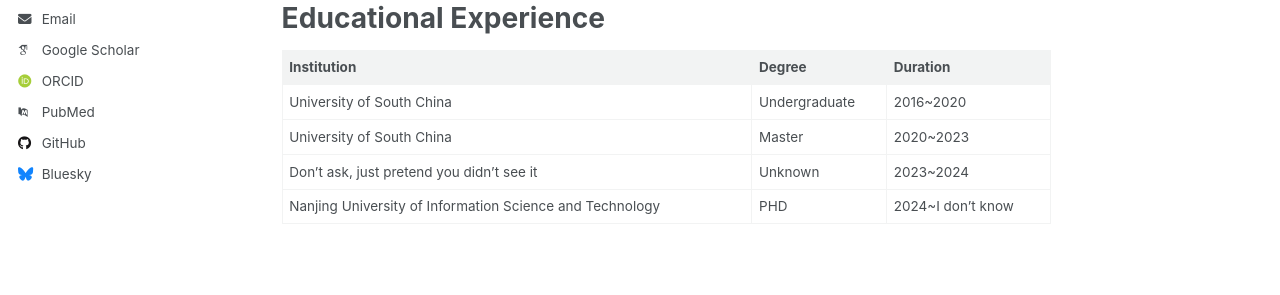
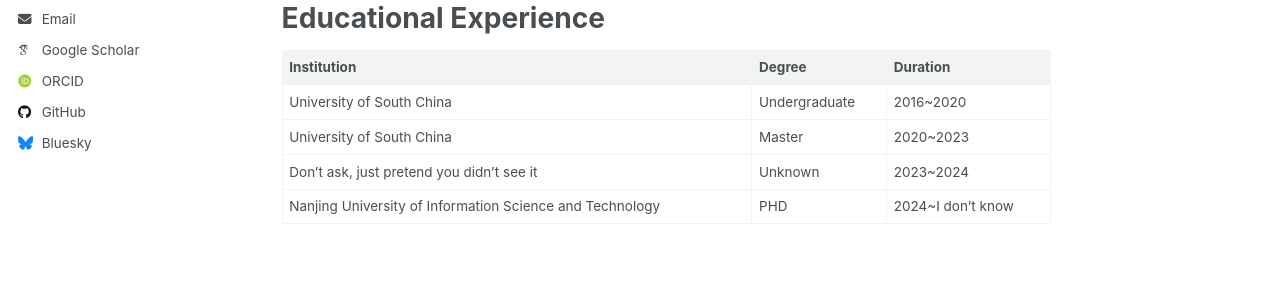
Before and after one commit to zqzhaolab/zqzhaolab.github.io, a Jekyll site: the page built from _pages/about.md, in a window 1280 px wide. Shown: the part 423-718 px from the top of the page. Built offline with Jekyll 4.4.1, drawn with Linux system fonts in a browser that asks for light colours; some web fonts are replaced; a script that is not in the unit is left out.

Commit message:
Update _config.yml

```diff
--- a/_config.yml
+++ b/_config.yml
@@ -38,7 +38,7 @@ author:
   impactstory      : # URL
   orcid            : "http://orcid.org/yourorcidurl"
   semantic         : # URL
-  pubmed           : "https://www.ncbi.nlm.nih.gov/pubmed/?term=john+snow"
+  pubmed           : #"https://www.ncbi.nlm.nih.gov/pubmed/?term=john+snow"
   researchgate     : # URL
   scopus           : # URL
 
```
